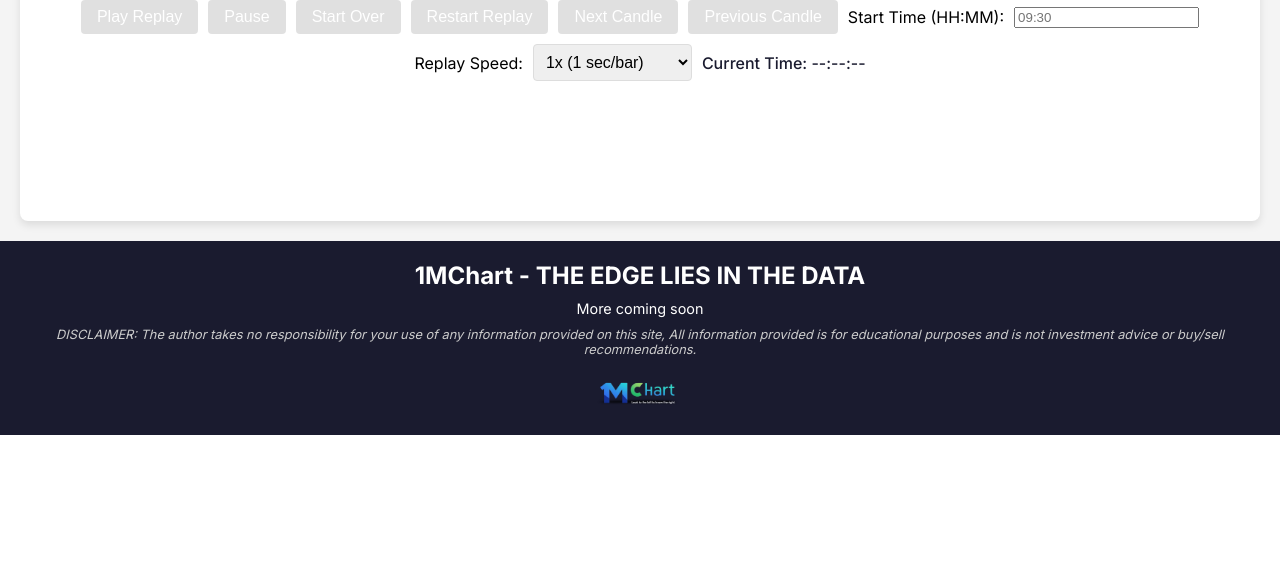
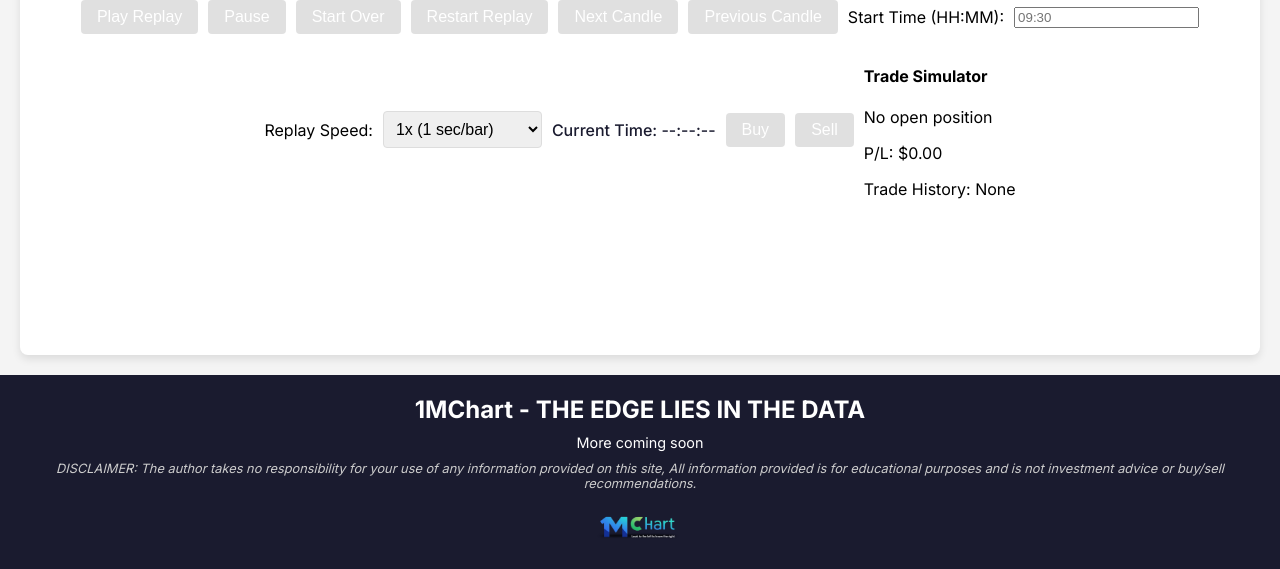
Before and after one commit to doby176/1MCHARTET, a Flask app: page /dashboard in a window 1280 px wide. Shown: the part 1484-2053 px from the top of the page. Before the commit the page ends 1919 px from the top, so only its background shows below. Run offline with Flask 3, Linux system fonts and the light colour scheme; the visitor is signed in with stand-in values (Sample User, id 1); some libraries are stand-ins or nearby versions.

Commit message:
BUY AND SELL SIMULTAER

```diff
--- a/static/script.js
+++ b/static/script.js
@@ -18,6 +18,9 @@
     document.getElementById('prev-candle').addEventListener('click', prevCandle);
     document.getElementById('next-candle').addEventListener('click', nextCandle);
     document.getElementById('replay-speed').addEventListener('change', updateReplaySpeed);
+    // Trade simulator listeners
+    document.getElementById('buy-trade').addEventListener('click', placeBuyTrade);
+    document.getElementById('sell-trade').addEventListener('click', placeSellTrade);
 
     // Handle filter type toggle for events
     const filterRadios = document.querySelectorAll('input[name="filter-type"]');
@@ -38,6 +41,10 @@
 let currentReplayIndex = 0; // Track current candle index
 let isReplaying = false; // Track replay state
 let isPaused = false; // Track pause state
+// Trade simulator globals
+let openPosition = null; // { type: 'buy'/'sell', price: number, shares: number, timestamp: string }
+let tradeHistory = []; // [{ type: 'buy'/'sell', entryPrice: number, exitPrice: number, shares: number, timestamp: string, pnl: number }]
+const POSITION_SIZE = 100; // Fixed number of shares per trade
 
 // Bin options for each event type
 const binOptions = {
@@ -284,6 +291,8 @@
     const startOverButton = document.getElementById('start-over-replay');
     const prevButton = document.getElementById('prev-candle');
     const nextButton = document.getElementById('next-candle');
+    const buyButton = document.getElementById('buy-trade');
+    const sellButton = document.getElementById('sell-trade');
     const form = document.getElementById('stock-form');
     const button = form.querySelector('button[type="submit"]');
     const inputs = form.querySelectorAll('select, input');
@@ -358,6 +367,11 @@
         isPaused = false;
         if (replayInterval) clearInterval(replayInterval);
 
+        // Reset trade simulator state
+        openPosition = null;
+        tradeHistory = [];
+        updateTradeSummary();
+
         // Render full chart initially
         const candlestickTrace = {
             x: chartData.timestamp,
@@ -412,6 +426,8 @@
         startOverButton.disabled = true;
         prevButton.disabled = true;
         nextButton.disabled = true;
+        buyButton.disabled = true;
+        sellButton.disabled = true;
         document.getElementById('replay-start-time').value = isGapAnalysis ? '09:30' : ''; // Default to 9:30 for gap analysis
         document.getElementById('replay-timestamp').textContent = 'Current Time: --:--:--';
 
@@ -427,6 +443,101 @@
     }
 }
 
+function placeBuyTrade() {
+    if (!isReplaying || !chartData || currentReplayIndex <= 0 || currentReplayIndex > chartData.count) return;
+    if (openPosition) {
+        alert('Close the current position before opening a new one.');
+        return;
+    }
+    openPosition = {
+        type: 'buy',
+        price: chartData.close[currentReplayIndex - 1],
+        shares: POSITION_SIZE,
+        timestamp: chartData.timestamp[currentReplayIndex - 1]
+    };
+    console.log(`Placed buy trade: ${JSON.stringify(openPosition)}`);
+    updateTradeSummary();
+    gtag('event', 'trade_placed', {
+        'event_category': 'Trade Simulator',
+        'event_label': `Buy_${chartData.ticker}_${chartData.date}_${openPosition.timestamp}`
+    });
+}
+
+function placeSellTrade() {
+    if (!isReplaying || !chartData || currentReplayIndex <= 0 || currentReplayIndex > chartData.count) return;
+    if (openPosition) {
+        // Close existing position
+        const exitPrice = chartData.close[currentReplayIndex - 1];
+        const pnl = openPosition.type === 'buy'
+            ? (exitPrice - openPosition.price) * openPosition.shares
+            : (openPosition.price - exitPrice) * openPosition.shares;
+        tradeHistory.push({
+            type: openPosition.type,
+            entryPrice: openPosition.price,
+            exitPrice: exitPrice,
+            shares: openPosition.shares,
+            timestamp: chartData.timestamp[currentReplayIndex - 1],
+            pnl: parseFloat(pnl.toFixed(2))
+        });
+        openPosition = null;
+        console.log(`Closed position with P/L: $${pnl.toFixed(2)}`);
+        updateTradeSummary();
+        gtag('event', 'trade_closed', {
+            'event_category': 'Trade Simulator',
+            'event_label': `${tradeHistory[tradeHistory.length - 1].type}_${chartData.ticker}_${chartData.date}_${tradeHistory[tradeHistory.length - 1].timestamp}`
+        });
+    } else {
+        // Open new sell position
+        openPosition = {
+            type: 'sell',
+            price: chartData.close[currentReplayIndex - 1],
+            shares: POSITION_SIZE,
+            timestamp: chartData.timestamp[currentReplayIndex - 1]
+        };
+        console.log(`Placed sell trade: ${JSON.stringify(openPosition)}`);
+        updateTradeSummary();
+        gtag('event', 'trade_placed', {
+            'event_category': 'Trade Simulator',
+            'event_label': `Sell_${chartData.ticker}_${chartData.date}_${openPosition.timestamp}`
+        });
+    }
+}
+
+function updateTradeSummary() {
+    const positionStatus = document.getElementById('position-status');
+    const tradePnl = document.getElementById('trade-pnl');
+    const tradeHistoryEl = document.getElementById('trade-history');
+    const buyButton = document.getElementById('buy-trade');
+    const sellButton = document.getElementById('sell-trade');
+
+    // Update button states
+    buyButton.disabled = !isReplaying || currentReplayIndex <= 0 || currentReplayIndex > chartData.count || openPosition?.type === 'sell';
+    sellButton.disabled = !isReplaying || currentReplayIndex <= 0 || currentReplayIndex > chartData.count;
+
+    // Update position status
+    if (openPosition) {
+        const currentPrice = currentReplayIndex > 0 ? chartData.close[currentReplayIndex - 1] : openPosition.price;
+        const unrealizedPnl = openPosition.type === 'buy'
+            ? (currentPrice - openPosition.price) * openPosition.shares
+            : (openPosition.price - currentPrice) * openPosition.shares;
+        positionStatus.textContent = `Open ${openPosition.type.toUpperCase()} Position: ${openPosition.shares} shares @ $${openPosition.price.toFixed(2)}`;
+        tradePnl.textContent = `Unrealized P/L: $${unrealizedPnl.toFixed(2)}`;
+    } else {
+        positionStatus.textContent = 'No open position';
+        tradePnl.textContent = `Realized P/L: $${tradeHistory.reduce((sum, trade) => sum + trade.pnl, 0).toFixed(2)}`;
+    }
+
+    // Update trade history
+    if (tradeHistory.length === 0) {
+        tradeHistoryEl.textContent = 'Trade History: None';
+    } else {
+        const historyText = tradeHistory.map(trade =>
+            `${trade.type.toUpperCase()} ${trade.shares} shares @ $${trade.entryPrice.toFixed(2)} -> $${trade.exitPrice.toFixed(2)} at ${trade.timestamp.split(' ')[1]} (P/L: $${trade.pnl.toFixed(2)})`
+        ).join('; ');
+        tradeHistoryEl.textContent = `Trade History: ${historyText}`;
+    }
+}
+
 function startReplay() {
     if (!chartData) return;
     const playButton = document.getElementById('play-replay');
@@ -434,6 +545,8 @@
     const startOverButton = document.getElementById('start-over-replay');
     const prevButton = document.getElementById('prev-candle');
     const nextButton = document.getElementById('next-candle');
+    const buyButton = document.getElementById('buy-trade');
+    const sellButton = document.getElementById('sell-trade');
     const chartContainer = document.getElementById('plotly-chart');
     const timestampDisplay = document.getElementById('replay-timestamp');
     const startTimeInput = document.getElementById('replay-start-time').value;
@@ -469,6 +582,8 @@
     startOverButton.disabled = currentReplayIndex <= 0;
     prevButton.disabled = currentReplayIndex <= 0;
     nextButton.disabled = currentReplayIndex >= chartData.count;
+    buyButton.disabled = currentReplayIndex <= 0 || currentReplayIndex > chartData.count;
+    sellButton.disabled = currentReplayIndex <= 0 || currentReplayIndex > chartData.count;
 
     // Always initialize chart for replay, showing only candles up to currentReplayIndex
     Plotly.purge(chartContainer);
@@ -515,10 +630,11 @@
     };
     Plotly.newPlot('plotly-chart', [candlestickTrace, volumeTrace], layout, { responsive: true });
 
-    // Update timestamp display
+    // Update timestamp display and trade summary
     timestampDisplay.textContent = currentReplayIndex > 0
         ? `Current Time: ${chartData.timestamp[currentReplayIndex - 1].split(' ')[1]}`
         : 'Current Time: --:--:--';
+    updateTradeSummary();
 
     // Replay loop
     replayInterval = setInterval(() => {
@@ -545,6 +661,9 @@
         prevButton.disabled = currentReplayIndex <= 0;
         nextButton.disabled = currentReplayIndex + 1 >= chartData.count;
         startOverButton.disabled = currentReplayIndex <= 0;
+        buyButton.disabled = currentReplayIndex <= 0 || currentReplayIndex > chartData.count || openPosition?.type === 'sell';
+        sellButton.disabled = currentReplayIndex <= 0 || currentReplayIndex > chartData.count;
+        updateTradeSummary();
 
         currentReplayIndex++;
     }, replaySpeed);
@@ -563,10 +682,15 @@
     const playButton = document.getElementById('play-replay');
     const pauseButton = document.getElementById('pause-replay');
     const startOverButton = document.getElementById('start-over-replay');
+    const buyButton = document.getElementById('buy-trade');
+    const sellButton = document.getElementById('sell-trade');
     playButton.textContent = 'Resume Replay';
     playButton.disabled = false;
     pauseButton.disabled = true;
     startOverButton.disabled = currentReplayIndex <= 0;
+    buyButton.disabled = currentReplayIndex <= 0 || currentReplayIndex > chartData.count || openPosition?.type === 'sell';
+    sellButton.disabled = currentReplayIndex <= 0 || currentReplayIndex > chartData.count;
+    updateTradeSummary();
 }
 
 function startOverReplay() {
@@ -576,6 +700,8 @@
     const startOverButton = document.getElementById('start-over-replay');
     const prevButton = document.getElementById('prev-candle');
     const nextButton = document.getElementById('next-candle');
+    const buyButton = document.getElementById('buy-trade');
+    const sellButton = document.getElementById('sell-trade');
     const timestampDisplay = document.getElementById('replay-timestamp');
     const chartContainer = document.getElementById('plotly-chart');
 
@@ -641,9 +767,12 @@
     startOverButton.disabled = true;
     prevButton.disabled = true;
     nextButton.disabled = chartData.count === 0;
+    buyButton.disabled = true;
+    sellButton.disabled = true;
 
-    // Reset timestamp
+    // Reset timestamp and trade summary
     timestampDisplay.textContent = 'Current Time: --:--:--';
+    updateTradeSummary();
 
     gtag('event', 'replay_start_over', {
         'event_category': 'Chart',
@@ -661,6 +790,30 @@
     const startOverButton = document.getElementById('start-over-replay');
     const prevButton = document.getElementById('prev-candle');
     const nextButton = document.getElementById('next-candle');
+    const buyButton = document.getElementById('buy-trade');
+    const sellButton = document.getElementById('sell-trade');
+
+    // Close open position if any
+    if (openPosition && currentReplayIndex > 0 && currentReplayIndex <= chartData.count) {
+        const exitPrice = chartData.close[currentReplayIndex - 1];
+        const pnl = openPosition.type === 'buy'
+            ? (exitPrice - openPosition.price) * openPosition.shares
+            : (openPosition.price - exitPrice) * openPosition.shares;
+        tradeHistory.push({
+            type: openPosition.type,
+            entryPrice: openPosition.price,
+            exitPrice: exitPrice,
+            shares: openPosition.shares,
+            timestamp: chartData.timestamp[currentReplayIndex - 1],
+            pnl: parseFloat(pnl.toFixed(2))
+        });
+        openPosition = null;
+        console.log(`Closed position at replay end with P/L: $${pnl.toFixed(2)}`);
+        gtag('event', 'trade_closed', {
+            'event_category': 'Trade Simulator',
+            'event_label': `${tradeHistory[tradeHistory.length - 1].type}_${chartData.ticker}_${chartData.date}_${tradeHistory[tradeHistory.length - 1].timestamp}`
+        });
+    }
 
     playButton.textContent = 'Play Replay';
     playButton.disabled = false;
@@ -668,6 +821,8 @@
     startOverButton.disabled = true;
     prevButton.disabled = true;
     nextButton.disabled = true;
+    buyButton.disabled = true;
+    sellButton.disabled = true;
 
     // Restore full chart
     const candlestickTrace = {
@@ -714,6 +869,7 @@
     Plotly.newPlot('plotly-chart', [candlestickTrace, volumeTrace], layout, { responsive: true });
 
     document.getElementById('replay-timestamp').textContent = 'Current Time: --:--:--';
+    updateTradeSummary();
 }
 
 function prevCandle() {
@@ -734,6 +890,8 @@
     const prevButton = document.getElementById('prev-candle');
     const nextButton = document.getElementById('next-candle');
     const startOverButton = document.getElementById('start-over-replay');
+    const buyButton = document.getElementById('buy-trade');
+    const sellButton = document.getElementById('sell-trade');
 
     // Update chart to show candles up to currentReplayIndex
     Plotly.purge(chartContainer);
@@ -787,6 +945,9 @@
     prevButton.disabled = currentReplayIndex <= 0;
     nextButton.disabled = currentReplayIndex >= chartData.count;
     startOverButton.disabled = currentReplayIndex <= 0;
+    buyButton.disabled = currentReplayIndex <= 0 || currentReplayIndex > chartData.count || openPosition?.type === 'sell';
+    sellButton.disabled = currentReplayIndex <= 0 || currentReplayIndex > chartData.count;
+    updateTradeSummary();
 }
 
 function updateReplaySpeed() {
--- a/templates/index.html
+++ b/templates/index.html
@@ -230,6 +230,13 @@
                         <option value="250">4x (0.25 sec/bar)</option>
                     </select>
                     <span id="replay-timestamp">Current Time: --:--:--</span>
+                    <button id="buy-trade" disabled>Buy</button>
+                    <button id="sell-trade" disabled>Sell</button>
+                    <div id="trade-summary">
+                        <h4>Trade Simulator</h4>
+                        <p id="position-status">No open position</p>
+                        <p id="trade-pnl">P/L: $0.00</p>
+                        <p id="trade-history">Trade History: None</p>
                 </div>
             </div>
             <!-- AdSense Ad Unit -->
```
